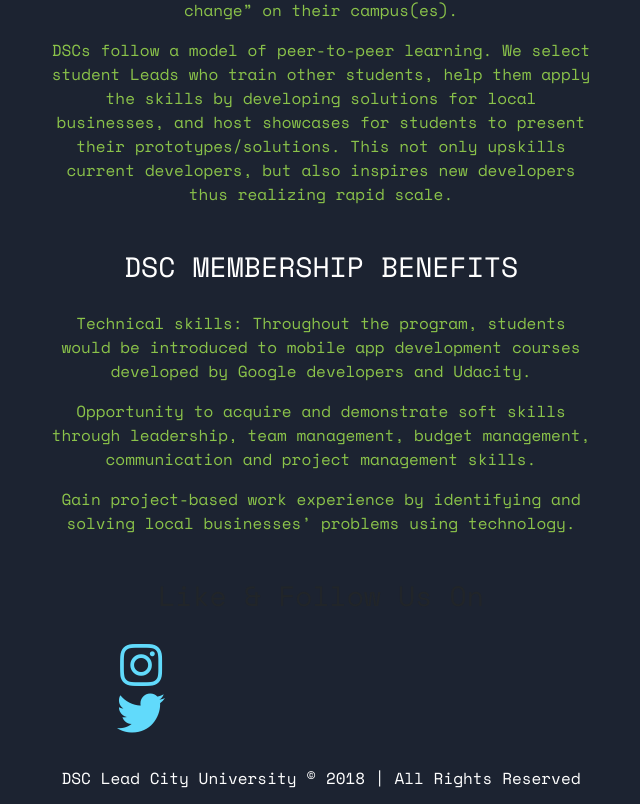
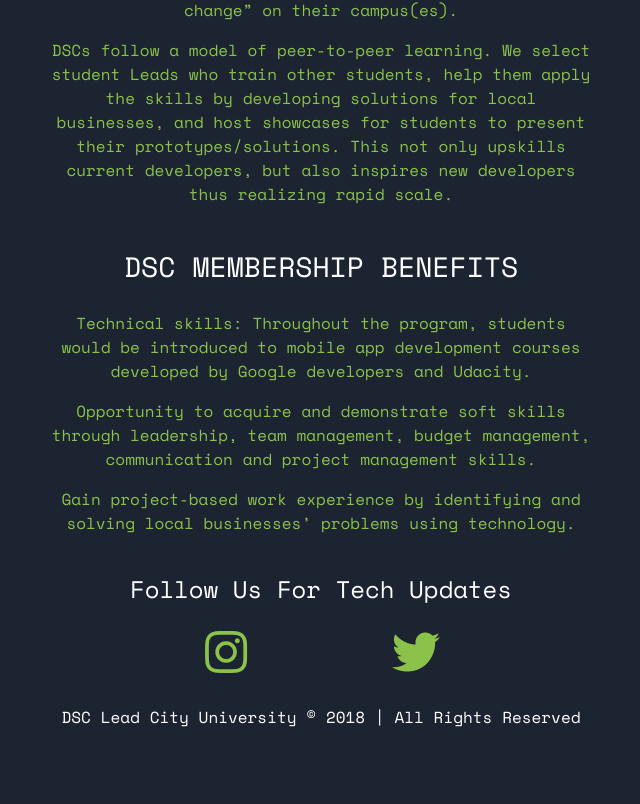
Before and after one commit to dscleadcity/developer-student-club-webapp, a React (Create React App) app: page / in a window 1280 px wide. Shown: the part 844-1648 px from the top of the page, without its empty margins (319-959 px from the left). After the commit the page ends 1587 px from the top, so only its background shows below. Built offline with nearby package versions, Linux system fonts and the light colour scheme.

Commit message:
completed Social component

```diff
--- a/src/components/Social.js
+++ b/src/components/Social.js
@@ -12,20 +12,22 @@ export default class Social extends Component {
     return (
       <div>
 
-        <h3 style={powerStyle} class ="content">Like & Follow Us On</h3>
+        <h4 style={powerStyle} class="white-text content">Follow Us For Tech Updates</h4>
 
         <div class="container">
           <div class="row">
             <div class="col"></div>
             <div class="col-12 col-sm-6">
-              <div class="col"></div>
-              <div class="col-4">
-                <a href="https://instagram.com/dscleadcity"><i class="fab fa-instagram fa-3x"></i></a>
+              <div class="row">
+                <div class="col"></div>
+                <div class="col-4">
+                  <a href="https://instagram.com/dscleadcity" target="_blank" rel="noopener noreferrer" className="light-green-text"><i class="fab fa-instagram fa-3x"></i></a>
+                </div>
+                <div class="col-4">
+                  <a href="https://twitter.com/dscleadcity" target="_blank" rel="noopener noreferrer" className="light-green-text"><i class="fab fa-twitter fa-3x"></i></a>
+                </div>
+                <div class="col"></div>
               </div>
-              <div class="col-4">
-                <a href="https://twitter.com/dscleadcity"><i class="fab fa-twitter fa-3x"></i></a>
-              </div>
-              <div class="col"></div>
             </div>
             <div class="col"></div>
           </div>
```
